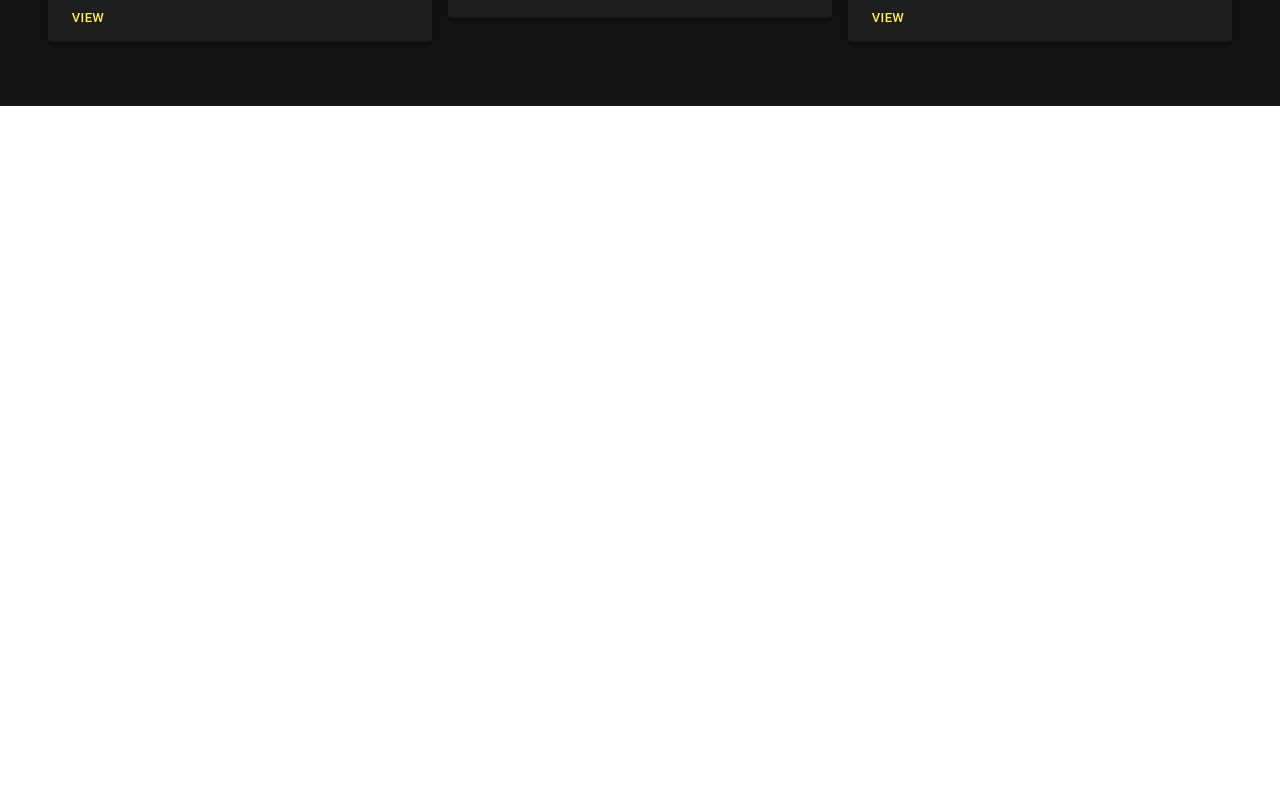
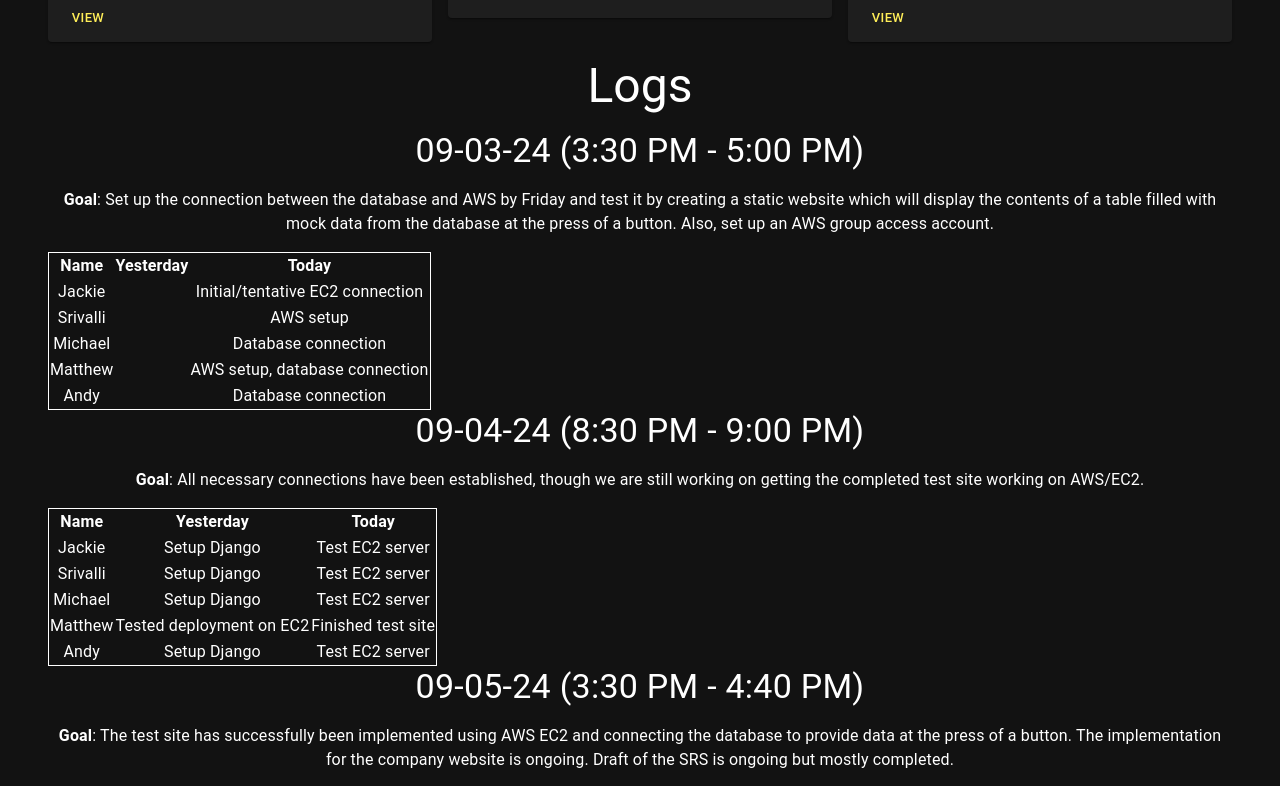
Before and after one commit to srivalli0207/NexusTech-Software-Inc., a React (Vite) app in the folder web/: page /about in a window 1280 px wide. Shown: the part 1646-2432 px from the top of the page. Before the commit the page ends 1752 px from the top, so only its background shows below. Built offline with nearby package versions, Linux system fonts and the light colour scheme.

Commit message:
Add logs to company website

```diff
--- a/web/src/pages/CompanyPage.tsx
+++ b/web/src/pages/CompanyPage.tsx
@@ -12,6 +12,123 @@ const team = [
   "Matthew Finerty",
   "Michael Lee"
 ];
+
+const logs: {
+  date: string,
+  start: string,
+  end: string,
+  goal: string,
+  team: {
+    name: string,
+    yesterday: string,
+    today: string
+  }[]
+}[] = [
+  {
+    date: "09-03-24",
+    start: "3:30 PM",
+    end: "5:00 PM",
+    goal: "Set up the connection between the database and AWS by Friday and test it by creating a static website which will display the contents of a table filled with mock data from the database at the press of a button. Also, set up an AWS group access account.",
+    team: [
+      { name: "Jackie", yesterday: "", today: "Initial/tentative EC2 connection" },
+      { name: "Srivalli", yesterday: "", today: "AWS setup" },
+      { name: "Michael", yesterday: "", today: "Database connection" },
+      { name: "Matthew", yesterday: "", today: "AWS setup, database connection" },
+      { name: "Andy", yesterday: "", today: "Database connection" },
+    ]
+  },
+  {
+    date: "09-04-24",
+    start: "8:30 PM",
+    end: "9:00 PM",
+    goal: "All necessary connections have been established, though we are still working on getting the completed test site working on AWS/EC2.",
+    team: [
+      { name: "Jackie", yesterday: "Setup Django", today: "Test EC2 server" },
+      { name: "Srivalli", yesterday: "Setup Django", today: "Test EC2 server" },
+      { name: "Michael", yesterday: "Setup Django", today: "Test EC2 server" },
+      { name: "Matthew", yesterday: "Tested deployment on EC2", today: "Finished test site" },
+      { name: "Andy", yesterday: "Setup Django", today: "Test EC2 server" },
+    ]
+  },
+  {
+    date: "09-05-24",
+    start: "3:30 PM",
+    end: "4:40 PM",
+    goal: "The test site has successfully been implemented using AWS EC2 and connecting the database to provide data at the press of a button. The implementation for the company website is ongoing. Draft of the SRS is ongoing but mostly completed. ",
+    team: [
+      { name: "Jackie", yesterday: "Setup dev environment with EC2, React, and Djano", today: "Work on SRS" },
+      { name: "Srivalli", yesterday: "Setup dev environment with EC2, React, and Djano", today: "Work on SRS" },
+      { name: "Michael", yesterday: "Setup dev environment with EC2, React, and Djano", today: "Work on SRS" },
+      { name: "Matthew", yesterday: "Setup dev environment with EC2, React, and Djano", today: "Work on SRS" },
+      { name: "Andy", yesterday: "Setup dev environment with EC2, React, and Djano", today: "Work on SRS" },
+    ]
+  },
+  {
+    date: "09-06-24",
+    start: "4:00 PM",
+    end: "4:30 PM",
+    goal: "To finish the SRS and visualize the social media site Nexify. Add additional information to the company website.",
+    team: [
+      { name: "Jackie", yesterday: "Added to and refined the SRS. Set up node.js. Tested the AWS connections. ", today: "Continue working on the SRS. " },
+      { name: "Srivalli", yesterday: "Worked on the SRS. Tested the AWS connections.", today: "Work on non-functional requirements SRS" },
+      { name: "Michael", yesterday: "Worked on the SRS, helped test the website.", today: "Continue to work on SRS" },
+      { name: "Matthew", yesterday: "Created general layout for company website", today: "Add requirements in SRS, document project setup instructions in repository readme file" },
+      { name: "Andy", yesterday: "Setting up react.js", today: "Wrap up SRS" },
+    ]
+  },
+  {
+    date: "09-09-24",
+    start: "8:30 PM",
+    end: "9:00 PM",
+    goal: "Prioritize refining and completing the SRS and adding specifications to each section as needed.",
+    team: [
+      { name: "Jackie", yesterday: "Added specifications to SRS sections, mainly functional requirements.", today: "Continue refining the SRS. Work on designs/aesthetics/themes for the web page." },
+      { name: "Srivalli", yesterday: "Worked on the SRS", today: "Continued working on the SRS." },
+      { name: "Michael", yesterday: "Worked on the SRS", today: "Continue to add functional requirements to SRS" },
+      { name: "Matthew", yesterday: "Worked on the SRS", today: "Continue working on SRS, come up with possible user interface design" },
+      { name: "Andy", yesterday: "Worked on the SRS", today: "Reorganize web page directories" },
+    ]
+  },
+  {
+    date: "09-10-24",
+    start: "3:00 PM",
+    end: "4:20 PM",
+    goal: "Prioritize refining and completing the SRS and adding specifications to each section as needed.",
+    team: [
+      { name: "Jackie", yesterday: "Refined SRS.", today: "Refined SRS; added specifications to non-functional requirements. Work on visualizing UI" },
+      { name: "Srivalli", yesterday: "Worked on the SRS", today: "Added to the SRS" },
+      { name: "Michael", yesterday: "Worked on the SRS", today: "Continue to add to SRS" },
+      { name: "Matthew", yesterday: "Added setup instructions to readme", today: "Added non-functional requirements to SRS" },
+      { name: "Andy", yesterday: "Worked on the SRS", today: "Continue adding to SRS" },
+    ]
+  },
+  {
+    date: "09-11-24",
+    start: "8:30 PM",
+    end: "9:00 PM",
+    goal: "Prioritize refining and completing the SRS and adding specifications to each section as needed. Revise the non-functional requirements section.",
+    team: [
+      { name: "Jackie", yesterday: "Revisions to SRS", today: "Revisions and finishing SRS" },
+      { name: "Srivalli", yesterday: "Worked on the SRS", today: "Added to the SRS" },
+      { name: "Michael", yesterday: "Worked on the SRS", today: "Continue to add to SRS" },
+      { name: "Matthew (Absent)", yesterday: "Worked on the SRS", today: "Adjusted SRS specifications" },
+      { name: "Andy", yesterday: "Worked on the SRS", today: "Continue adding to SRS" },
+    ]
+  },
+  {
+    date: "09-12-24",
+    start: "3:00 PM",
+    end: "4:08 PM",
+    goal: "Prioritize refining and completing the SRS and adding specifications to each section as needed. Revise the non-functional requirements section.",
+    team: [
+      { name: "Jackie", yesterday: "Worked on non-functional SRS. ", today: "Finish SRS. Begin looking at database structural diagrams." },
+      { name: "Srivalli", yesterday: "Worked on the SRS", today: "Added to the SRS" },
+      { name: "Michael", yesterday: "Worked on the SRS", today: "Finished up the SRS" },
+      { name: "Matthew", yesterday: "Added and adjusted non-functional requirements in SRS", today: "Finished the SRS" },
+      { name: "Andy", yesterday: "Worked on the SRS", today: "Finish SRS" },
+    ]
+  },
+]
 
 export default function CompanyPage() {
   return (
@@ -33,7 +150,7 @@ export default function CompanyPage() {
               </p>
             </div>
             <div>
-            <Typography variant="h3" style={{marginBottom: "16px"}}>Team</Typography>
+              <Typography variant="h3" style={{marginBottom: "16px"}}>Team</Typography>
               <Grid2 container spacing={2}>
                 {team.map((a) => (
                   <Grid2 size={{ xs: 6, md: 4 }}>
@@ -65,6 +182,33 @@ export default function CompanyPage() {
                 </Grid2>
               </Grid2>
             </div>
+            <div style={{marginTop: "16px", marginBottom: "16px"}}>
+              <Typography variant="h3" style={{marginBottom: "16px"}}>Logs</Typography>
+              {logs.map((log) => {
+                return (
+                  <div>
+                    <Typography variant="h4" style={{marginBottom: "16px"}}>{log.date} ({log.start} - {log.end})</Typography>
+                    <p><strong>Goal</strong>: {log.goal}</p>
+                    <table style={{border: "1px solid white", borderCollapse: "collapse"}}>
+                      <tr>
+                        <th>Name</th>
+                        <th>Yesterday</th>
+                        <th>Today</th>
+                      </tr>
+                      {log.team.map((t) => {
+                        return (
+                          <tr>
+                            <td>{t.name}</td>
+                            <td>{t.yesterday}</td>
+                            <td>{t.today}</td>
+                          </tr>
+                        )
+                      })}
+                    </table>
+                  </div>
+                )
+              })}
+            </div>
           </div>
         </div>
       </Box>
```
